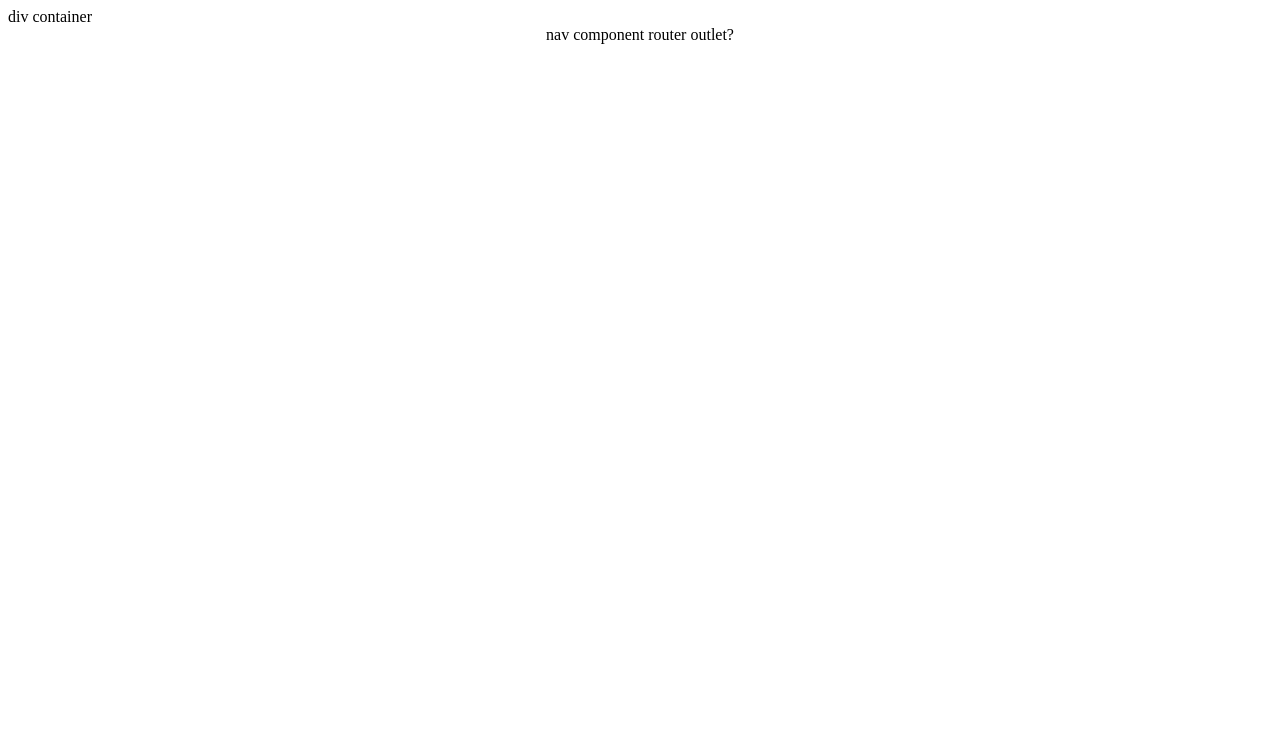
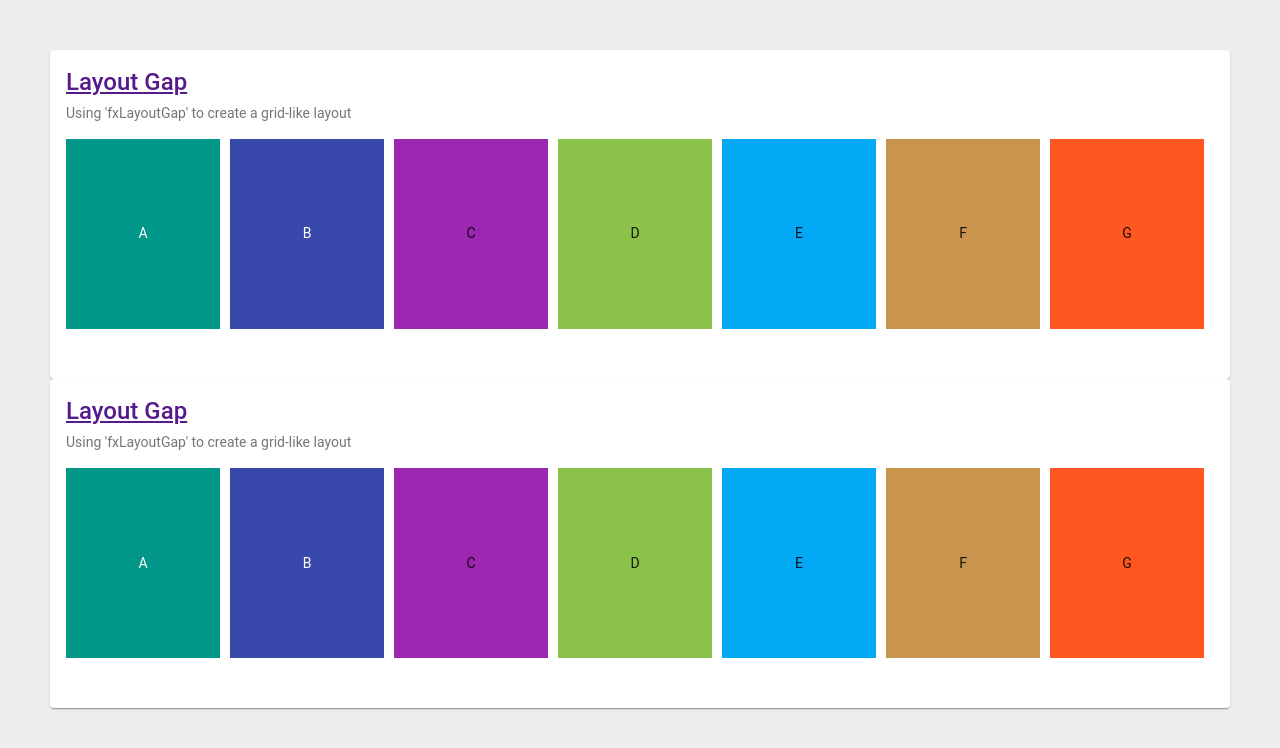
Before and after one commit to ant057/FreelancePortfolio, an Angular app: page / in a window 1280 px wide. Shown: the top 748 px of the page. Built offline with nearby package versions, Linux system fonts and the light colour scheme.

Commit message:
flexbpx wokring

```diff
--- a/package.json
+++ b/package.json
@@ -17,11 +17,11 @@
   "dependencies": {
     "@angular/animations": "^5.2.9",
     "@angular/cdk": "^5.2.4",
-    "@angular/cli": "~1.7.2",
     "@angular/common": "^5.2.0",
     "@angular/compiler": "^5.2.0",
     "@angular/compiler-cli": "^5.2.0",
     "@angular/core": "^5.2.0",
+    "@angular/flex-layout": "^5.0.0-beta.14",
     "@angular/forms": "^5.2.0",
     "@angular/http": "^5.2.0",
     "@angular/material": "^5.2.4",
@@ -35,7 +35,7 @@
     "zone.js": "^0.8.19"
   },
   "devDependencies": {
-    "@angular/cli": "~1.7.2",
+    "@angular/cli": "^1.7.4",
     "@angular/compiler-cli": "^5.2.0",
     "@angular/language-service": "^5.2.0",
     "@types/jasmine": "~2.8.3",
--- a/src/app/app.component.html
+++ b/src/app/app.component.html
@@ -1,6 +1,105 @@
-<!--The content below is only a placeholder and can be replaced.-->
-div container
-<div style="text-align:center">
-nav component
-router outlet?
-</div>
+<mat-card class="card-demo">
+    <mat-card-title><a href="" target="_blank">Layout Gap</a></mat-card-title>
+    <mat-card-subtitle>Using 'fxLayoutGap' to create a grid-like layout
+    </mat-card-subtitle>
+    <mat-card-content class="large">
+      <div fxFlexFill>
+        <div fxFlexFill
+             fxLayout="row"
+             fxLayoutGap="10px grid"
+             style="cursor: pointer;">
+          <div fxFlex="25">
+            <div class="one" fxFlexFill fxLayoutAlign="center center">
+              A
+            </div>
+          </div>
+          <div fxFlex="25">
+            <div class="two" fxFlexFill fxLayoutAlign="center center">
+              B
+            </div>
+          </div>
+          <div fxFlex="25">
+            <div class="three" fxFlexFill fxLayoutAlign="center center">
+              C
+            </div>
+          </div>
+          <div fxFlex="25">
+            <div class="four" fxFlexFill fxLayoutAlign="center center">
+              D
+            </div>
+          </div>
+          <div fxFlex="25">
+            <div class="five" fxFlexFill fxLayoutAlign="center center">
+              E
+            </div>
+          </div>
+          <div fxFlex="25">
+            <div class="six" fxFlexFill fxLayoutAlign="center center">
+              F
+            </div>
+          </div>
+          <div fxFlex="25">
+            <div class="seven" fxFlexFill fxLayoutAlign="center center">
+              G
+            </div>
+          </div>
+        </div>
+      </div>
+    </mat-card-content>
+    <mat-card-footer class="bottomPad">
+      <div class="hint"></div>
+    </mat-card-footer>
+  </mat-card>
+
+  <mat-card class="card-demo">
+    <mat-card-title><a href="" target="_blank">Layout Gap</a></mat-card-title>
+    <mat-card-subtitle>Using 'fxLayoutGap' to create a grid-like layout
+    </mat-card-subtitle>
+    <mat-card-content class="large">
+      <div fxFlexFill>
+        <div fxFlexFill
+             [fxLayout]="column"
+             fxLayoutGap="10px grid"
+             style="cursor: pointer;">
+          <div fxFlex="25">
+            <div class="one" fxFlexFill fxLayoutAlign="center center">
+              A
+            </div>
+          </div>
+          <div fxFlex="25">
+            <div class="two" fxFlexFill fxLayoutAlign="center center">
+              B
+            </div>
+          </div>
+          <div fxFlex="25">
+            <div class="three" fxFlexFill fxLayoutAlign="center center">
+              C
+            </div>
+          </div>
+          <div fxFlex="25">
+            <div class="four" fxFlexFill fxLayoutAlign="center center">
+              D
+            </div>
+          </div>
+          <div fxFlex="25">
+            <div class="five" fxFlexFill fxLayoutAlign="center center">
+              E
+            </div>
+          </div>
+          <div fxFlex="25">
+            <div class="six" fxFlexFill fxLayoutAlign="center center">
+              F
+            </div>
+          </div>
+          <div fxFlex="25">
+            <div class="seven" fxFlexFill fxLayoutAlign="center center">
+              G
+            </div>
+          </div>
+        </div>
+      </div>
+    </mat-card-content>
+    <mat-card-footer class="bottomPad">
+      <div class="hint"></div>
+    </mat-card-footer>
+  </mat-card>
--- a/src/app/app.module.ts
+++ b/src/app/app.module.ts
@@ -2,6 +2,7 @@ import { BrowserModule } from '@angular/platform-browser';
 import { NgModule } from '@angular/core';
 import { CoreModule } from './core/core.module';
 
+// add Angular Material components here
 import { AppComponent } from './app.component';
 
 
--- a/src/app/core/core.module.ts
+++ b/src/app/core/core.module.ts
@@ -1,13 +1,31 @@
 import { NgModule } from '@angular/core';
 import { CommonModule } from '@angular/common';
 
+import { FlexLayoutModule } from '@angular/flex-layout';
 import { NavComponent } from './nav/nav.component';
 // add Angular Material components here
+import { MatButtonModule } from '@angular/material/button';
+import { MatCardModule } from '@angular/material/card';
+import { MatCheckboxModule } from '@angular/material/checkbox';
+import { MatRadioModule } from '@angular/material/radio';
+import { MatRippleModule } from '@angular/material/core';
+
+import { PlatformModule } from '@angular/cdk/platform';
+import { ObserversModule } from '@angular/cdk/observers';
 
 @NgModule({
   imports: [
     CommonModule
   ],
+  exports: [
+    FlexLayoutModule,
+    MatButtonModule,
+    MatCardModule,
+    MatCheckboxModule,
+    MatRadioModule,
+    MatRippleModule,
+    ObserversModule,
+    PlatformModule],
   declarations: []
 })
 export class CoreModule { }
--- a/src/styles.css
+++ b/src/styles.css
@@ -1,2 +1,310 @@
 /* You can add global styles to this file, and also import other style files */
-@import "~@angular/material/prebuilt-themes/indigo-pink.css";
+
+@import '@angular/material/prebuilt-themes/indigo-pink.css';
+
+body {
+    margin: 50px;
+    font-family: Roboto, 'Helvetica Neue', sans-serif;
+    background: #eee;
+    font-size: 16px;
+    line-height: 1.4;
+    -webkit-font-smoothing: antialiased;
+  }
+
+  h3 {
+    background-color: #cdb295;
+  }
+
+  div {
+    box-sizing: border-box;
+  }
+
+  .small-demo {
+    min-height: 128px;
+    padding-bottom: 40px;
+    display: block;
+    background-color: #eee;
+  }
+
+  .colorNested, .colored, .coloredContainerX {
+    height: 200px;
+  }
+
+  .taller {
+    height: 300px;
+  }
+
+  mat-card {
+    background-color: white;
+  }
+
+  div.coloredContainerX > div, div.colorNested > div > div {
+    padding: 8px;
+    box-shadow: 0 2px 5px 0 rgba(52, 47, 51, 0.63);
+    opacity: 0.9;
+    color: #fff;
+    text-align: center;
+  }
+
+  div.coloredContainerX > div:nth-child(1), div.colorNested > div > div:nth-child(1), div.box1 {
+    background-color: #009688;
+  }
+
+  div.coloredContainerX > div:nth-child(2), div.colorNested > div > div:nth-child(2), div.box2 {
+    background-color: #3949ab;
+  }
+
+  div.coloredContainerX > div:nth-child(3), div.coloredChildren > div:nth-child(3),
+  div.colorNested > div > div:nth-child(3), div.box3 {
+    background-color: #9c27b0;
+  }
+
+  div.coloredContainerX > div:nth-child(4), div.coloredChildren > div:nth-child(4),
+  div.colorNested > div > div:nth-child(4) {
+    background-color: #b08752;
+  }
+
+  div.coloredContainerX > div:nth-child(5), div.coloredChildren > div:nth-child(5),
+  div.colorNested > div > div:nth-child(5) {
+    background-color: #5ca6b0;
+  }
+
+  div.colored > div {
+    padding: 8px;
+    box-shadow: 0 2px 5px 0 rgba(52, 47, 51, 0.63);
+    opacity: 0.9;
+    color: #fff;
+    text-align: center;
+  }
+
+  div.colored > div:nth-child(1), .one {
+    background-color: #009688;
+  }
+
+  div.colored > div:nth-child(2), .two {
+    background-color: #3949ab;
+  }
+
+  div.colored > div:nth-child(3), .three {
+    background-color: #9c27b0;
+  }
+
+  div.colored > div:nth-child(4), .four {
+    background-color: #8bc34a;
+  }
+
+  div.colored > div:nth-child(5), .five {
+    background-color: #03a9f4;
+  }
+
+  div.colored > div:nth-child(6), .six {
+    background-color: #c9954e;
+  }
+
+  div.colored > div:nth-child(7), .seven {
+    background-color: #ff5722;
+  }
+
+  .hint {
+    margin: 5px;
+    font-size: 0.9em;
+    color: #a3a3a3;
+    margin-bottom: 0;
+  }
+
+  .title {
+    margin: 5px;
+    font-size: 0.9em;
+    color: #5c5c5c;
+  }
+
+  .box {
+    border: solid 1px gray;
+  }
+
+  button.mat-primary {
+    margin-left: 25px;
+  }
+
+  .demo-content {
+    background-color: ghostwhite;
+  }
+
+  mat-toolbar-row button {
+    min-width: 150px;
+  }
+
+  div.colored.box.nopad > div {
+    padding: 0;
+  }
+
+  .intro {
+    margin-top: -52px;
+    margin-left: 15px;
+    color: #5c5c5c;
+  }
+
+  .blocks {
+    min-width: 75px;
+    min-height: 50px;
+    border-radius: 3px;
+  }
+
+  .black {
+    border-radius: 5px;
+    min-width: 75px;
+    min-height: 50px;
+    color: white;
+    background-color: #292929;
+    padding: 8px;
+    box-shadow: 0 2px 5px 0 rgba(52, 47, 51, 0.63);
+    text-align: center;
+  }
+
+  .target {
+    background-color: #05ffb0;
+    color: #310736;
+    cursor: pointer;
+  }
+
+  .two_h {
+    min-height: 100px;
+  }
+
+  .two_w {
+    min-width: 125px;
+  }
+
+  .four_h {
+    min-height: 75px;
+  }
+
+  .four_w {
+    min-width: 100px;
+  }
+
+  .bigger {
+    padding: 0 20px;
+    padding-bottom: 30px;
+  }
+
+  mat-toolbar .mat-toolbar-layout mat-toolbar-row {
+    flex-direction: column;
+    align-content: flex-start;
+    align-items: flex-start;
+    min-height: 40px;
+  }
+
+  .demo-content .small-demo:first-child {
+    margin-top: 40px;
+  }
+
+  mat-card-content pre {
+    font-size: 12px;
+    white-space: pre-wrap;
+  }
+
+  .fxClass-all {
+    font-style: italic;
+  }
+
+  .fxClass-xs {
+    font-size: 10px;
+    color: blue !important;
+  }
+
+  .fxClass-sm {
+    font-size: 20px;
+    color: lightblue !important;
+  }
+
+  .fxClass-md {
+    font-size: 30px;
+    color: orange !important;
+  }
+
+  .fxClass-md2 {
+    font-weight: bold;
+  }
+
+  .fxClass-lg {
+    font-size: 40px;
+    color: lightgreen !important;
+  }
+
+  .fxClass-lg2 {
+    text-shadow: #5c5c5c;
+  }
+
+  .fixed {
+    height: 275px;
+  }
+
+  .ngx-split.row-split > .ngx-split-handle .ngx-split-button {
+    top: 50%;
+    left: 50%;
+    cursor: col-resize;
+    transform: translate(-50%, -50%);
+  }
+
+  .ngx-split.column-split > .ngx-split-handle .ngx-split-button {
+    left: 50%;
+    cursor: row-resize;
+    top: -3px;
+    transform: translateX(-50%) rotate(270deg);
+  }
+
+  .ngx-split .ngx-split-area {
+    overflow: auto;
+  }
+
+  .ngx-split .ngx-split-handle {
+    position: relative;
+  }
+
+  .ngx-split .ngx-split-handle .ngx-split-button {
+    line-height: 0;
+    font-size: 32px;
+    position: absolute;
+    display: block;
+    padding: 0;
+  }
+
+  .card-demo mat-card,
+  .card-demo mat-card-content {
+    margin-bottom: 24px;
+  }
+
+  .card-demo mat-card-footer {
+    left: 24px;
+    margin-bottom: 24px;
+  }
+
+  .containerX {
+    border: solid 1px #b6b6b6;
+    box-sizing: content-box !important;
+  }
+
+  .hint {
+    color: #a3a3a3;
+    font-size: 0.9em;
+    margin: 5px;
+    margin-bottom: 0;
+  }
+
+  .forceAbove {
+    margin-top: -275px;
+  }
+
+  .large {
+    height: 200px;
+  }
+
+  .large div.one, .large div.two {
+    color: white;
+  }
+
+  .card-demo .mat-card-content > :last-child,
+  .card-demo > :last-child {
+    margin-bottom: 6px;
+  }
```
Also changed, not shown: 1 other file (tests, documents, lock files or other folders).
